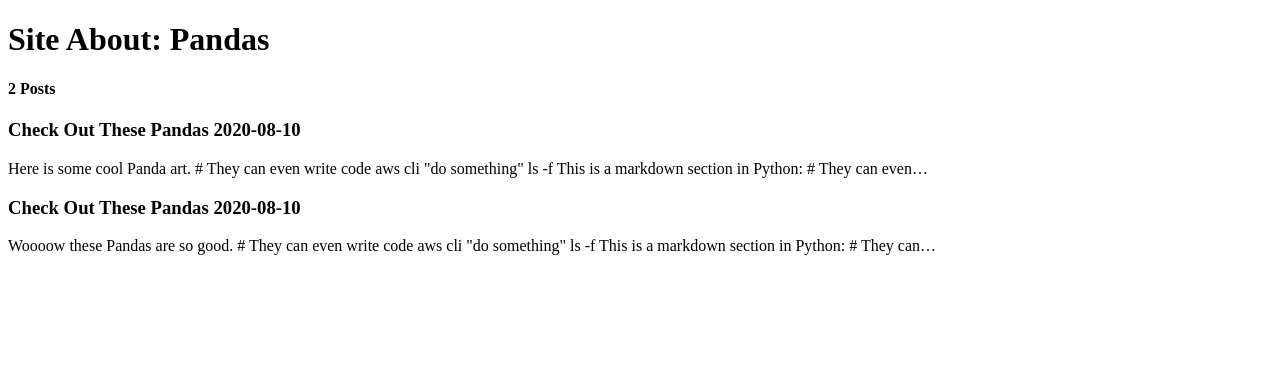
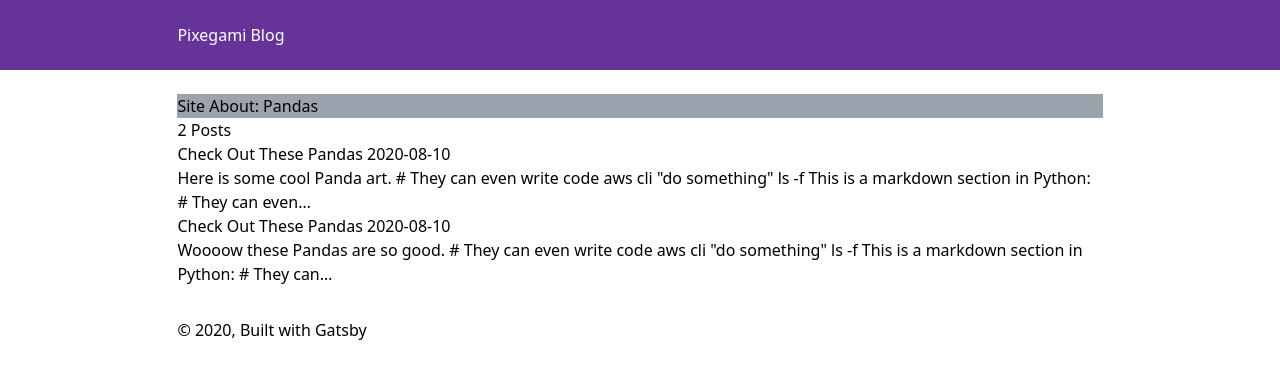
Before and after one commit to pixegami/gatsby-blog, a Gatsby site in the folder site/: page / in a window 1280 px wide. Built offline with nearby package versions, Linux system fonts and the light colour scheme; Gatsby itself is replaced by a stand-in of ours; some packages are replaced by stand-ins of ours.

Commit message:
Added TailwindCss

```diff
--- a/site/gatsby-config.js
+++ b/site/gatsby-config.js
@@ -5,6 +5,7 @@ module.exports = {
     author: `@pixegami`,
   },
   plugins: [
+    `gatsby-plugin-postcss`,
     `gatsby-plugin-react-helmet`,
     {
       resolve: `gatsby-plugin-google-analytics`,
--- a/site/package.json
+++ b/site/package.json
@@ -22,14 +22,19 @@
     "gatsby": "^2.26.1",
     "gatsby-image": "^2.5.0",
     "gatsby-plugin-google-analytics": "^2.7.0",
+    "gatsby-plugin-postcss": "^3.3.0",
     "gatsby-plugin-react-helmet": "^3.6.0",
     "gatsby-remark-prismjs": "^3.9.0",
     "gatsby-source-filesystem": "^2.7.0",
     "gatsby-transformer-remark": "^2.12.0",
+    "postcss": "^8.2.1",
     "prismjs": "^1.22.0",
     "prop-types": "^15.7.2",
     "react": "^16.13.1",
     "react-dom": "^16.13.1",
     "react-helmet": "^6.1.0"
+  },
+  "devDependencies": {
+    "tailwindcss": "^2.0.2"
   }
 }
--- /dev/null
+++ b/site/postcss.config.js
@@ -0,0 +1,3 @@
+module.exports = () => ({
+  plugins: [require("tailwindcss")],
+});
--- /dev/null
+++ b/site/src/components/footer.tsx
@@ -0,0 +1,21 @@
+import React from "react";
+
+interface FooterProps {}
+
+const Footer: React.FC<FooterProps> = (props) => {
+  return (
+    <div>
+      <footer
+        style={{
+          marginTop: `2rem`,
+        }}
+      >
+        © {new Date().getFullYear()}, Built with
+        {` `}
+        <a href="https://www.gatsbyjs.com">Gatsby</a>
+      </footer>
+    </div>
+  );
+};
+
+export default Footer;
--- /dev/null
+++ b/site/src/components/header.tsx
@@ -0,0 +1,39 @@
+import { Link } from "gatsby";
+import React from "react";
+
+interface HeaderProps {
+  siteTitle: string;
+}
+
+const Header: React.FC<HeaderProps> = (props) => {
+  return (
+    <header
+      style={{
+        background: `rebeccapurple`,
+        marginBottom: `1.45rem`,
+      }}
+    >
+      <div
+        style={{
+          margin: `0 auto`,
+          maxWidth: 960,
+          padding: `1.45rem 1.0875rem`,
+        }}
+      >
+        <h1 style={{ margin: 0 }}>
+          <Link
+            to="/"
+            style={{
+              color: `white`,
+              textDecoration: `none`,
+            }}
+          >
+            {props.siteTitle}
+          </Link>
+        </h1>
+      </div>
+    </header>
+  );
+};
+
+export default Header;
--- /dev/null
+++ b/site/src/components/layout.tsx
@@ -0,0 +1,46 @@
+/**
+ * Layout component that queries for data
+ * with Gatsby's useStaticQuery component
+ *
+ * See: https://www.gatsbyjs.com/docs/use-static-query/
+ */
+
+import React from "react";
+import PropTypes from "prop-types";
+import { useStaticQuery, graphql } from "gatsby";
+import Header from "./header";
+import Footer from "./footer";
+
+const Layout = ({ children }) => {
+  const data = useStaticQuery(graphql`
+    query SiteTitleQuery {
+      site {
+        siteMetadata {
+          title
+        }
+      }
+    }
+  `);
+
+  return (
+    <>
+      <Header siteTitle={data.site.siteMetadata?.title || `Title`} />
+      <div
+        style={{
+          margin: `0 auto`,
+          maxWidth: 960,
+          padding: `0 1.0875rem 1.45rem`,
+        }}
+      >
+        <main>{children}</main>
+        <Footer />
+      </div>
+    </>
+  );
+};
+
+Layout.propTypes = {
+  children: PropTypes.node.isRequired,
+};
+
+export default Layout;
--- a/site/src/pages/index.tsx
+++ b/site/src/pages/index.tsx
@@ -1,30 +1,32 @@
-import { graphql, Link, PageProps } from "gatsby"
-import React from "react"
+import { graphql, Link, PageProps } from "gatsby";
+import React from "react";
+import Layout from "../components/layout";
+import "../style/index.css";
 
 interface IndexPageProps extends PageProps {
   data: {
     allMarkdownRemark: {
-      totalCount: number
-      edges: Array<FileNode>
-    }
-  }
+      totalCount: number;
+      edges: Array<FileNode>;
+    };
+  };
 }
 
 interface FileNode {
   node: {
-    excerpt: string
-    html: string
-    rawMarkdownBody: string
+    excerpt: string;
+    html: string;
+    rawMarkdownBody: string;
     fields: {
-      slug: string
-    }
+      slug: string;
+    };
     frontmatter: {
-      date: string
-      title: string
-    }
-    timeToRead: string
-    id: string
-  }
+      date: string;
+      title: string;
+    };
+    timeToRead: string;
+    id: string;
+  };
 }
 
 export const pageQuery = graphql`
@@ -49,18 +51,21 @@ export const pageQuery = graphql`
       }
     }
   }
-`
+`;
 
-const Index: React.FC<IndexPageProps> = props => {
-  console.log(props)
+const Index: React.FC<IndexPageProps> = (props) => {
+  console.log(props);
   return (
-    <div>
-      <h1>Site About: Pandas</h1>
+    <Layout>
+      <h1 className="bg-gray-400">Site About: Pandas</h1>
 
       <h4>{props.data.allMarkdownRemark.totalCount} Posts</h4>
       {props.data.allMarkdownRemark.edges.map(({ node }) => (
         <div key={node.id}>
-          <Link to={node.fields.slug} style={{textDecoration: "none", color: "inherit"}}>
+          <Link
+            to={node.fields.slug}
+            style={{ textDecoration: "none", color: "inherit" }}
+          >
             <h3>
               {node.frontmatter.title} <span>{node.frontmatter.date}</span>
             </h3>
@@ -68,8 +73,8 @@ const Index: React.FC<IndexPageProps> = props => {
           </Link>
         </div>
       ))}
-    </div>
-  )
-}
+    </Layout>
+  );
+};
 
-export default Index
+export default Index;
--- /dev/null
+++ b/site/src/style/index.css
@@ -0,0 +1,3 @@
+@tailwind base;
+@tailwind components;
+@tailwind utilities;
--- /dev/null
+++ b/site/tailwind.config.js
@@ -0,0 +1,11 @@
+module.exports = {
+  purge: ["./src/**/*.js", "./src/**/*.jsx", "./src/**/*.ts", "./src/**/*.tsx"],
+  darkMode: false, // or 'media' or 'class'
+  theme: {
+    extend: {},
+  },
+  variants: {
+    extend: {},
+  },
+  plugins: [],
+}
```
Also changed, not shown: 1 other file.
